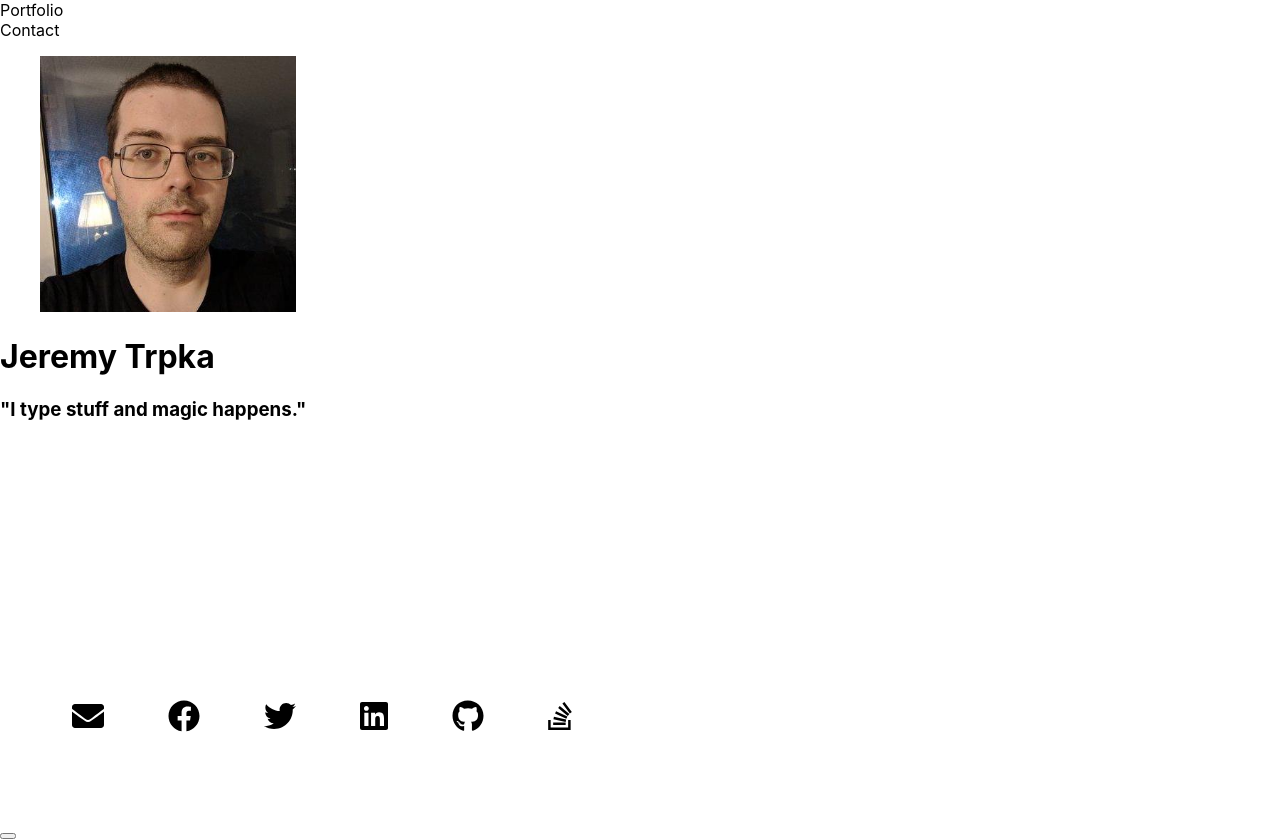
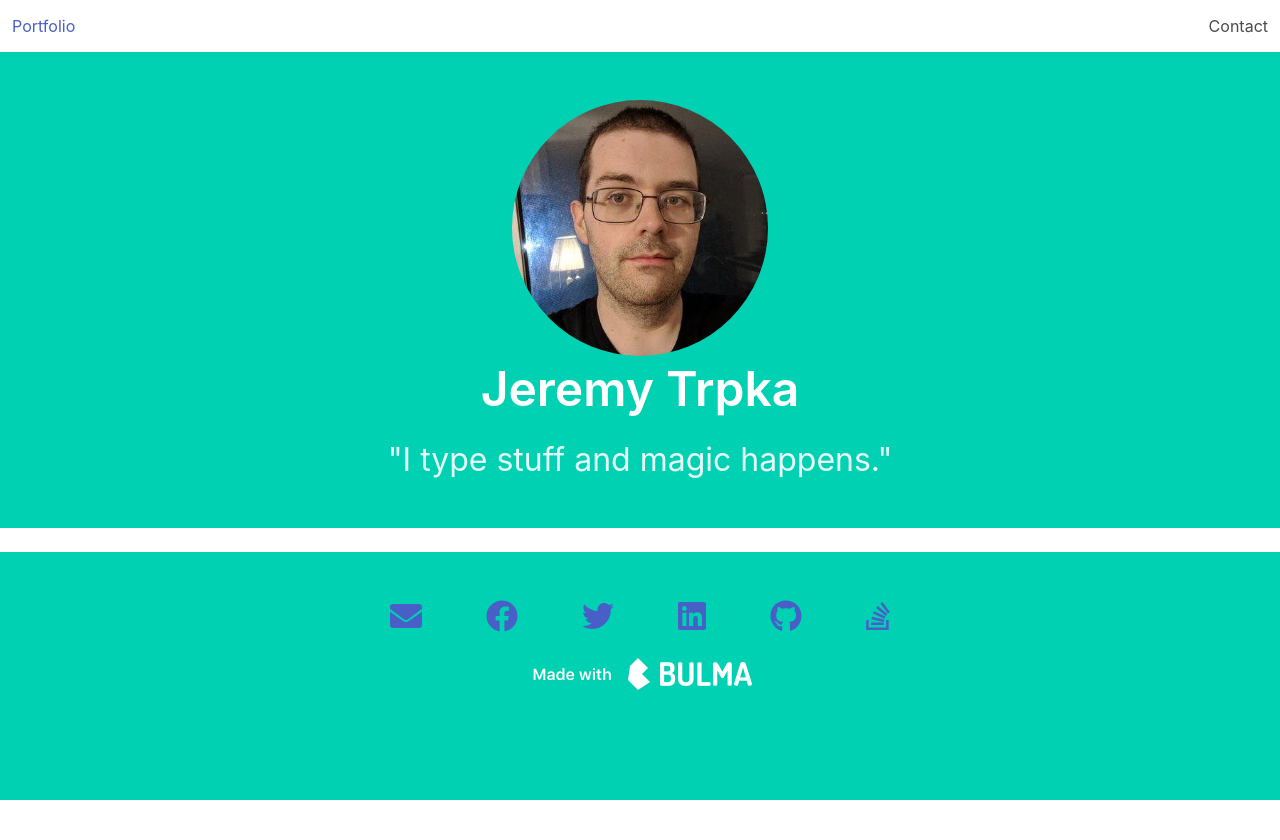
Before and after one commit to jtrpka0912/portfolio.jtrpka0912.nextjs, a Next.js app: page / in a window 1280 px wide. After the commit the page ends 800 px from the top, so only its background shows below. Built offline with nearby package versions, Linux system fonts and the light colour scheme.

Commit message:
Utlizing Bulma with its SASS library.

```diff
--- a/styles/index.scss
+++ b/styles/index.scss
@@ -1,6 +1,8 @@
 // Global
 @import './globals.css';
-// @import './bulma.min.css';
+
+// Bulma
+@import '../node_modules/bulma/bulma.sass';
 
 // Layout
 @import './layout';
```
